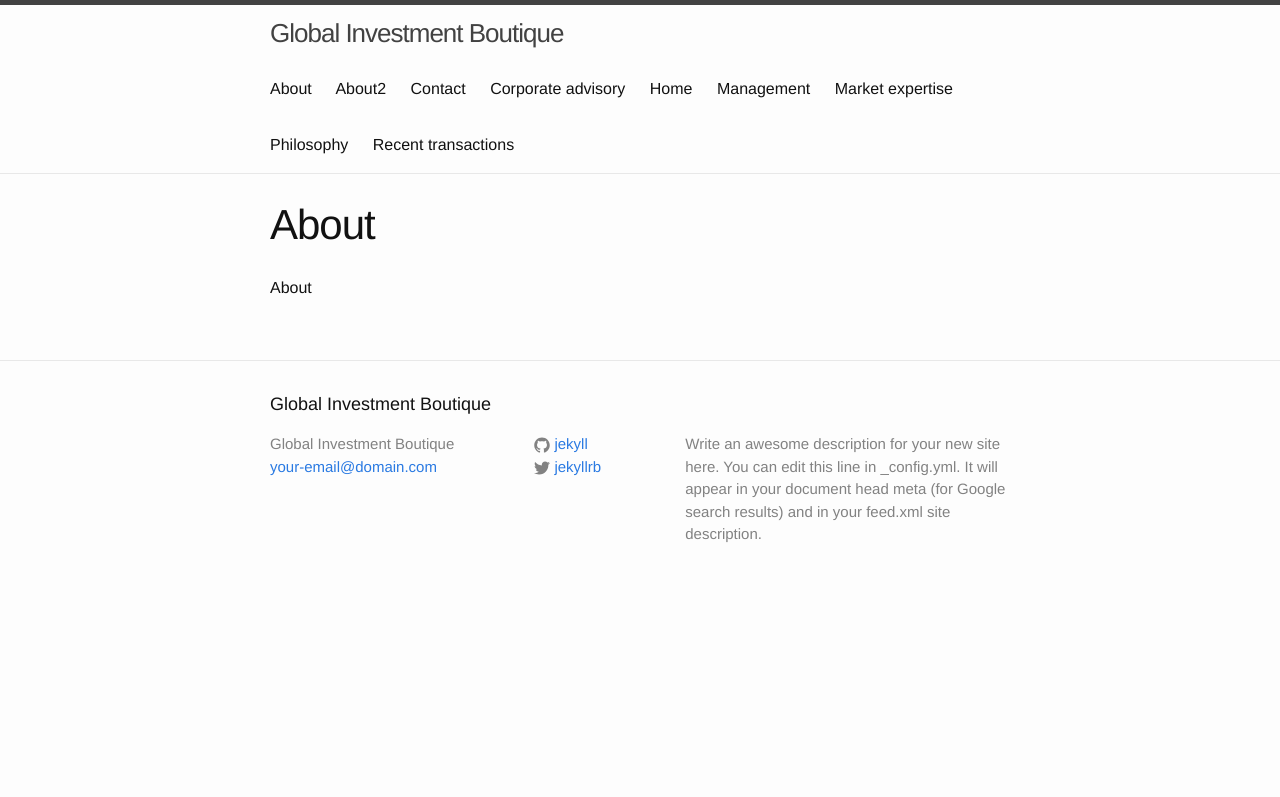
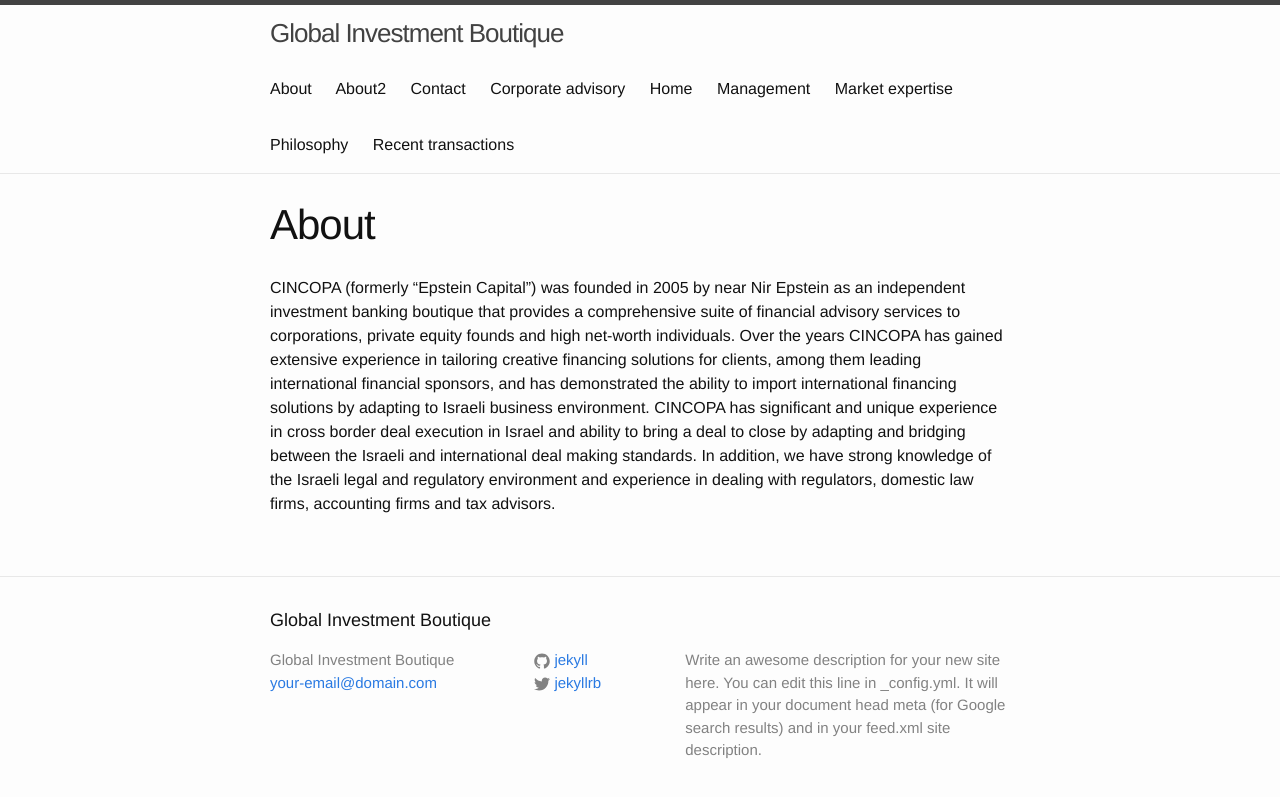
Before and after one commit to kedmyster/cincopa, a Jekyll site: the page built from about.markdown, in a window 1280 px wide. Shown: the top 797 px of the page. Built offline with Jekyll 4.4.1, drawn with Linux system fonts in a browser that asks for light colours.

Commit message:
Updated About

```diff
--- a/about.markdown
+++ b/about.markdown
@@ -5,4 +5,7 @@ position: 1
 layout: page
 ---
 
-About
+CINCOPA (formerly "Epstein Capital") was founded in 2005 by near Nir Epstein as an independent investment banking boutique that provides a comprehensive suite of financial advisory services to corporations, private equity founds and high net-worth individuals.
+Over the years CINCOPA has gained extensive experience in tailoring creative financing solutions for clients, among them leading international financial sponsors, and has demonstrated the ability to import international financing solutions by adapting to Israeli business environment.
+CINCOPA has significant and unique experience in cross border deal execution in Israel and ability to bring a deal to close by adapting and bridging between the Israeli and international deal making standards.
+In addition, we have strong knowledge of the Israeli legal and regulatory environment and experience in dealing with regulators, domestic law firms, accounting firms and tax advisors.
```
